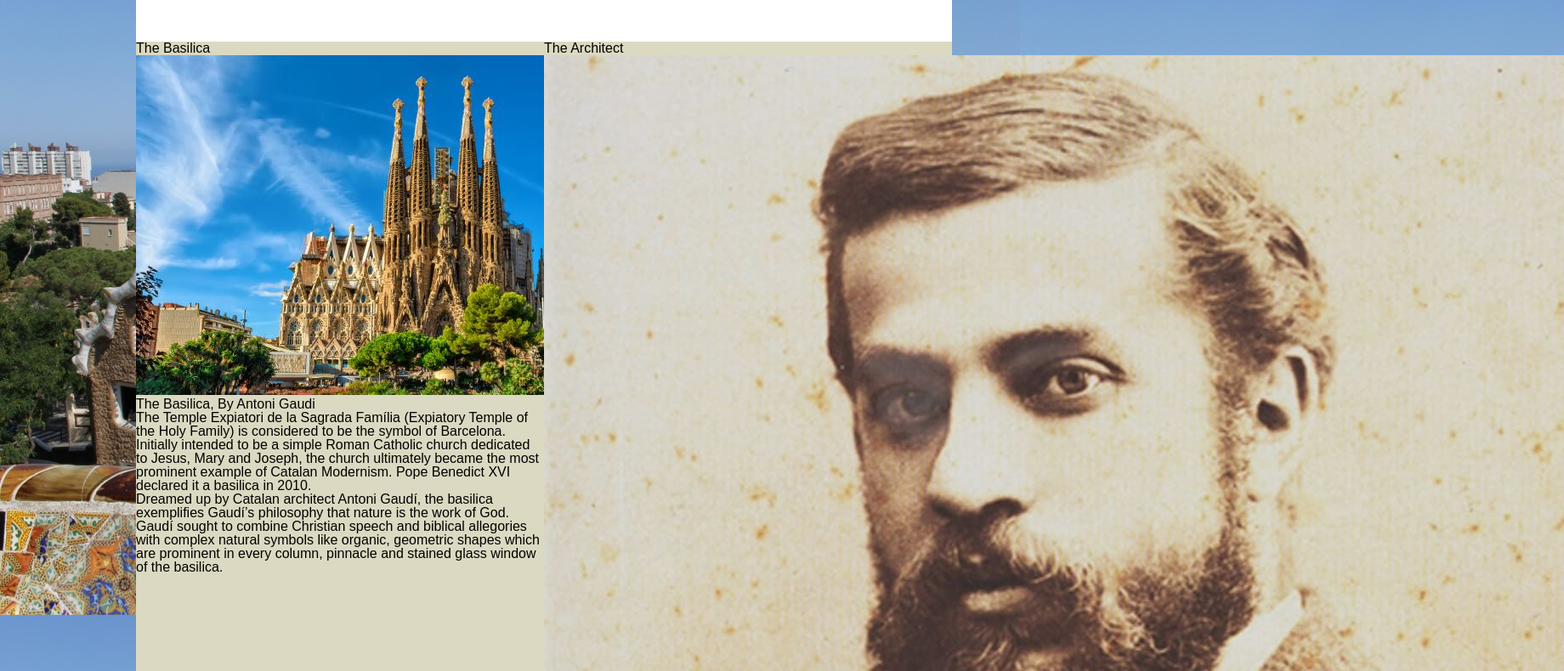
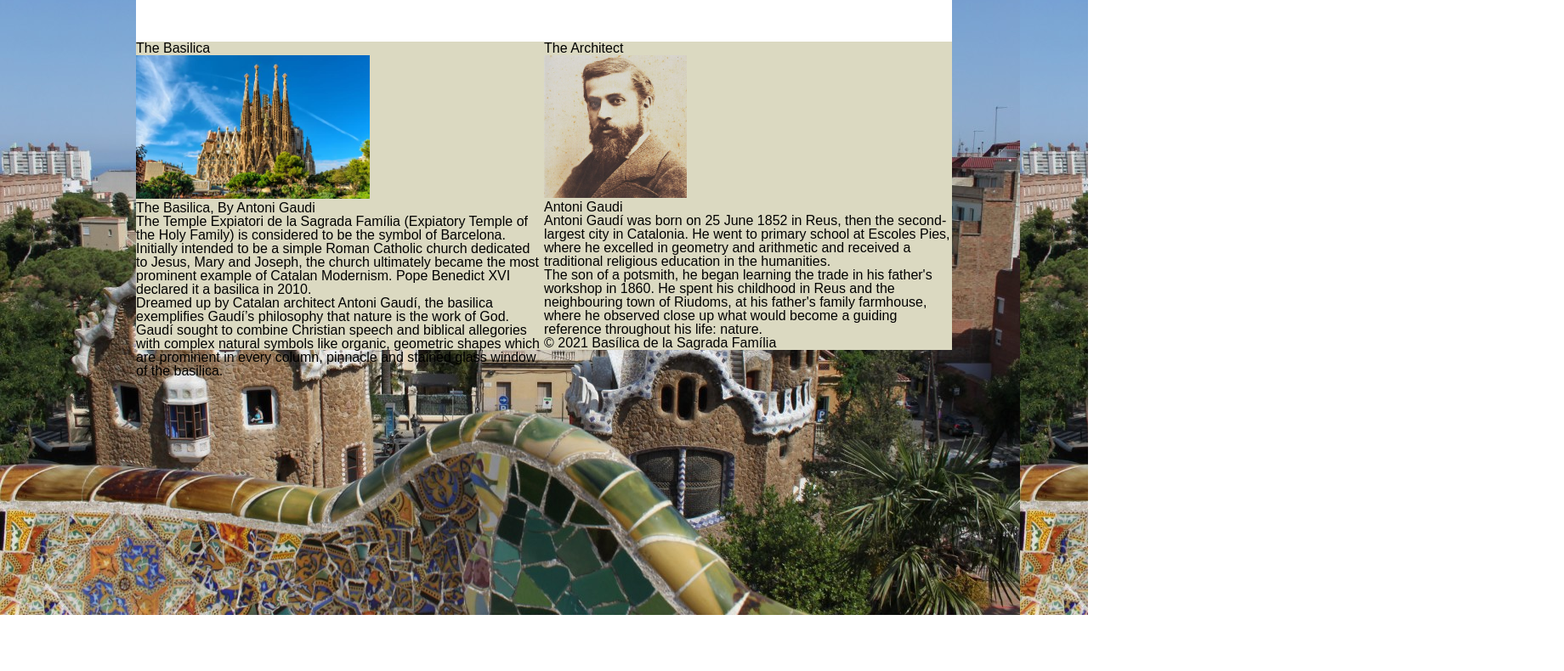
Before and after one commit to Oliviabenn/code-along_OB, a plain HTML site: page code-along-demo/index.html in a window 1280 px wide. Shown: the part 76-866 px from the top of the page at 85% size, 1840 px wide, since content can reach past the window. After the commit the page ends 800 px from the top, so only its background shows below. Drawn offline with Linux system fonts and the light colour scheme; a web font is replaced by a local one.

Commit message:
main section aside

```diff
--- a/code-along-demo/styles.css
+++ b/code-along-demo/styles.css
@@ -88,3 +88,9 @@ main section article, main section aside{
   width: 50%;
   float: left;
 }
+main section figure img {
+  width: 275px;
+}
+main section aside figure img{
+  width: 168px;
+}
```
